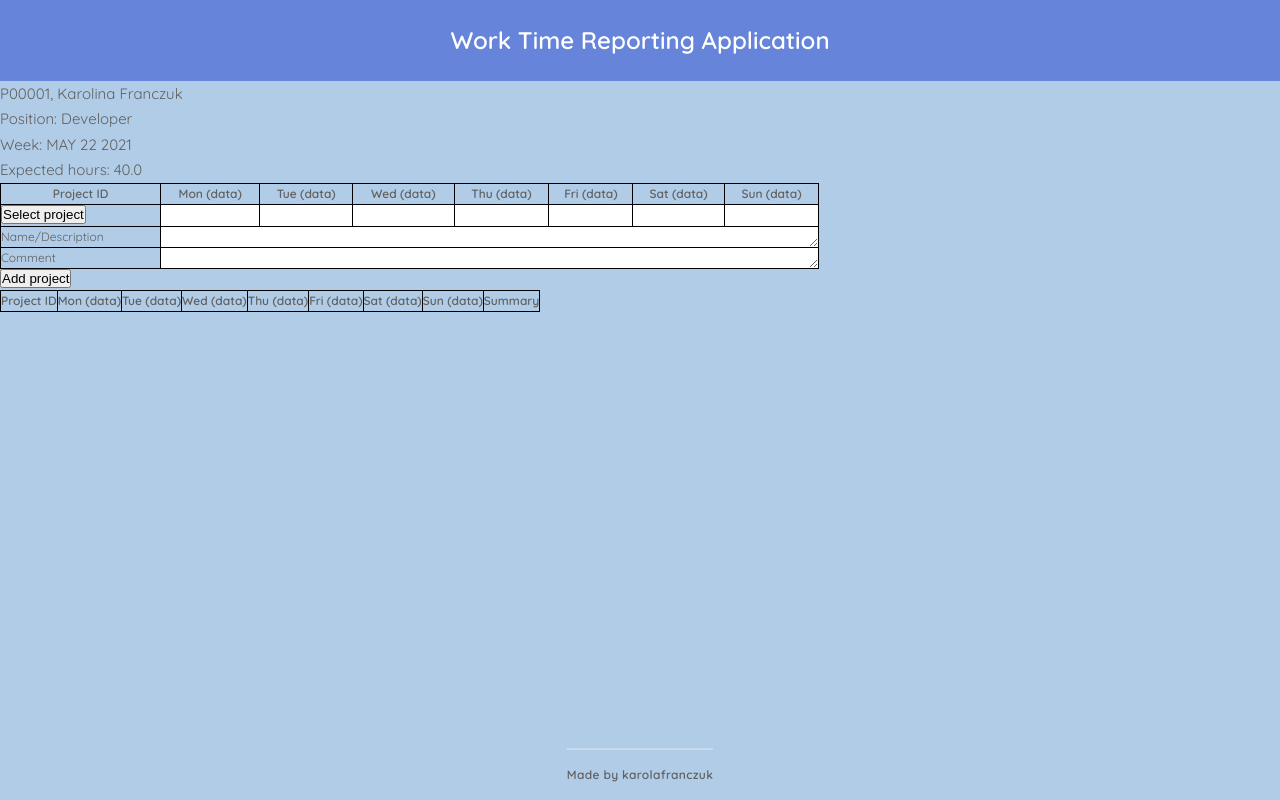
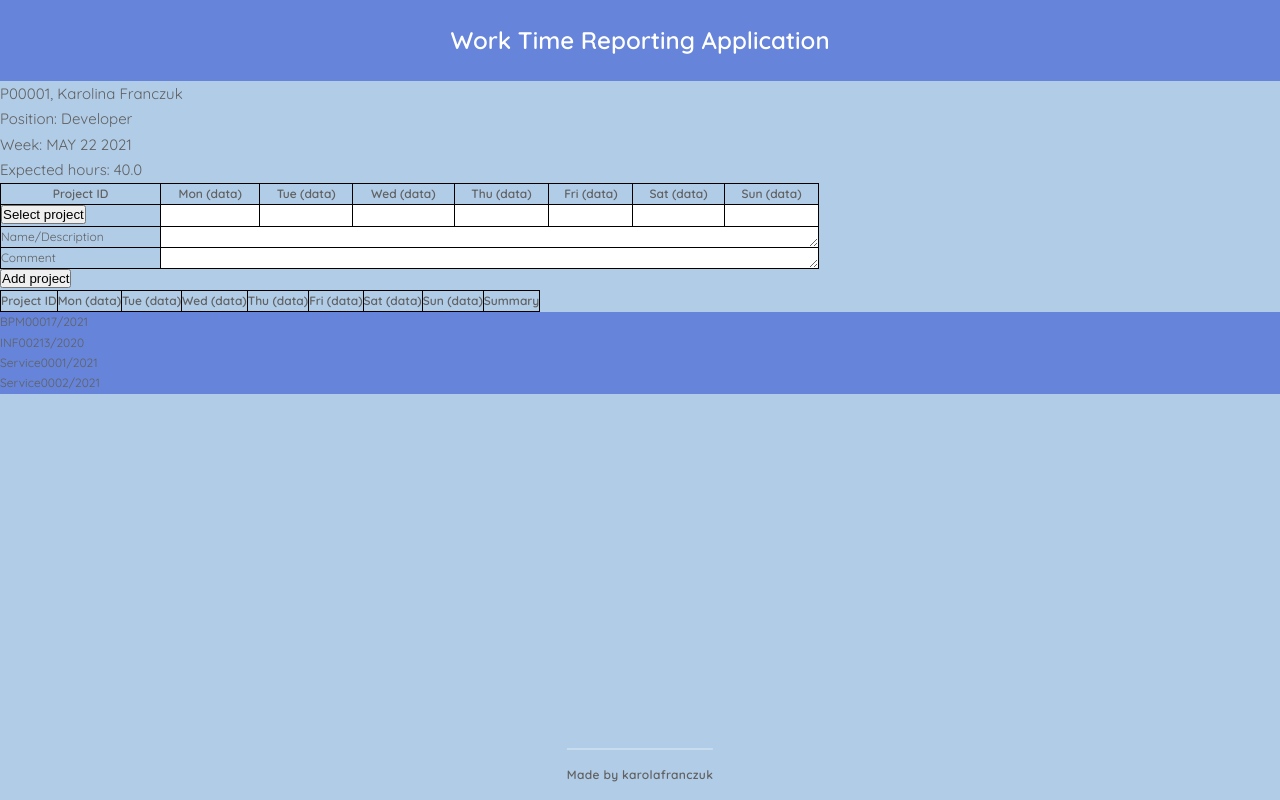
Before and after one commit to karolafranczuk/work-time-reporting-app, a React (Create React App) app in the folder work-time-reporting-app/: page / in a window 1280 px wide. Built offline with nearby package versions, Linux system fonts and the light colour scheme; no server answers.

Commit message:
Changes in ProjectsList component

```diff
--- a/work-time-reporting-app/src/components/ProjectsList.jsx
+++ b/work-time-reporting-app/src/components/ProjectsList.jsx
@@ -3,10 +3,11 @@ import projects from '../data/projects.json';
 console.log(projects);
 const ProjectsList = () => {
     return (
-        <div>
-            <ul>
-            {projects.map((projectsData, index) => { return
-            })}
+        <div className="projects-list">
+            <ul className="projects-list__ul">
+                {projects.map((project, index) => {
+                    return(<li key={project.id}>{project.id}</li>)
+                })}
             </ul>
         </div>
 
--- /dev/null
+++ b/work-time-reporting-app/src/styles/modules/_projectsList.scss
@@ -0,0 +1,4 @@
+.projects-list{
+    background-color: $colour-2;
+
+}
--- a/work-time-reporting-app/src/styles/styles.scss
+++ b/work-time-reporting-app/src/styles/styles.scss
@@ -5,3 +5,4 @@
 @import "./modules/_footer.scss";
 @import "./modules/header";
 @import "./modules/weekTable";
+@import "./modules/projectsList";
```
